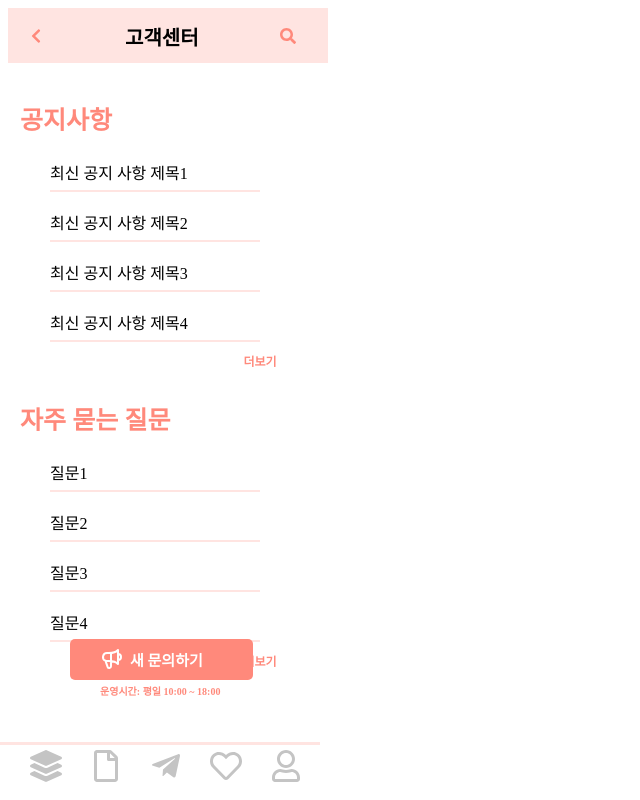
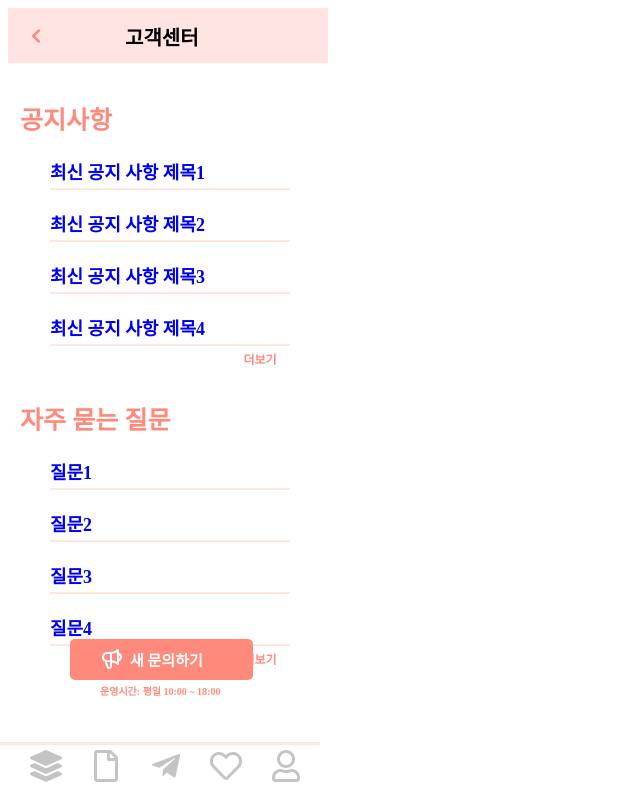
Before and after one commit to HJTN/SW_TP, a React (Create React App) app: page /Center in a window 1280 px wide. Shown: the whole page, without its empty margins (0-640 px from the left). Built offline with nearby package versions, Linux system fonts and the light colour scheme.

Commit message:
Modify: Center, Chat parts

```diff
--- a/src/Center.js
+++ b/src/Center.js
@@ -4,10 +4,24 @@ import styles from './Center.module.css';
 import { FaSearch, FaChevronLeft } from "react-icons/fa";
 import { HiOutlineSpeakerphone} from 'react-icons/hi'
 import Navbar from './Navbar';
+import { List } from 'antd';
 function Center()
 {
-    function handleClick() {
-        alert('Clicked!')
+    let noti_list = ['최신 공지 사항 제목1', '최신 공지 사항 제목2', '최신 공지 사항 제목3', '최신 공지 사항 제목4']
+    let ques_list = ['질문1', '질문2', '질문3', '질문4']
+    const [notis, setNotis] = useState(noti_list)
+    const [ques, setQues] = useState(ques_list)
+
+    const renderItem = (data) => {
+        return (
+            <div className={styles.renderItemBox}>
+                <Link to={''} style={{textDecoration: 'none'}}>
+                    <div className={styles.renderInBox}>
+                        <span className={styles.renderItem}>{data}</span>
+                    </div>
+                </Link>
+            </div>
+        )
     }
 
     return (
@@ -17,25 +31,28 @@ function Center()
                     <div className={styles.backIcon}><FaChevronLeft /></div>
                 </Link>
                 <h2 className={styles.Title}>고객센터</h2>
-                <Link to={'/Search'} /* 검색 페이지 구현 필요 */>
-                    <div className={styles.searchIcon}><FaSearch /></div>
+            </div>
+            <div className={styles.notifyBox}>
+                <h2 className={styles.boxTitle}>공지사항</h2>
+                <List
+                    dataSource={notis}
+                    renderItem={renderItem}
+                    className={styles.itemList}
+                />
+                <Link to={''}>
+                    <span className={styles.itemMore}>더보기</span>
                 </Link>
             </div>
-            <div className={styles.notifyListBox}>
-                <h2 className={styles.notifyTitle}>공지사항</h2>
-                <span className={styles.notifyItem1} /* 공지 사항 가져오는 기능 구현 필요 */>최신 공지 사항 제목1</span>
-                <span className={styles.notifyItem2}>최신 공지 사항 제목2</span>
-                <span className={styles.notifyItem3}>최신 공지 사항 제목3</span>
-                <span className={styles.notifyItem4}>최신 공지 사항 제목4</span>
-                <button className={styles.notifyMore} onClick={handleClick}>더보기</button>
-            </div>
-            <div className={styles.questionListBox}>
-                <h2 className={styles.questionTitle}>자주 묻는 질문</h2>
-                <span className={styles.questionItem1} /* 질문 가져오는 기능 구현 필요 */>질문1</span>
-                <span className={styles.questionItem2}>질문2</span>
-                <span className={styles.questionItem3}>질문3</span>
-                <span className={styles.questionItem4}>질문4</span>
-                <button className={styles.questionMore} onClick={handleClick}>더보기</button>
+            <div className={styles.questionBox}>
+                <h2 className={styles.boxTitle}>자주 묻는 질문</h2>
+                <List
+                    dataSource={ques}
+                    renderItem={renderItem}
+                    className={styles.itemList}
+                />
+                <Link to={''}>
+                    <span className={styles.itemMore}>더보기</span>
+                </Link>
             </div>
             <div className={styles.startQuestionBox}>
                 <Link to={''}>
--- a/src/Center.module.css
+++ b/src/Center.module.css
@@ -29,17 +29,7 @@
     align-items: center;
 }
 
-.searchIcon{
-    position: absolute;
-    left: 280px;
-    top: 28px;
-    width: fit-content;
-    height: fit-content;
-    color: #FF897B;
-    align-items: center;
-}
-
-.notifyListBox{
+.notifyBox{
     position: absolute;
     width: 270px;
     height: 270px;
@@ -47,7 +37,15 @@
     top: 100px;
 }
 
-.notifyTitle{
+.questionBox{
+    position: absolute;
+    width: 270px;
+    height: 270px;
+    left: 20px;
+    top: 400px;
+}
+
+.boxTitle{
     position: absolute;
     width: fit-content;
     height: fit-content;
@@ -58,138 +56,51 @@
     color: #FF897B;
 }
 
-.notifyItem1{
+.itemList{
     position: absolute;
-    left: 30px;
-    top: 60px;
-    width: 210px;
-    height: 30px;
-    text-align: left;
-    background-color: unset;
-    border-bottom: 2px solid #FFE4E1;
+    top: 32px;
+    width: 270px;
+    height: 220px;
 }
 
-.notifyItem2{
-    position: absolute;
-    left: 30px;
-    top: 110px;
-    width: 210px;
-    height: 30px;
-    text-align: left;
-    background-color: unset;
-    border-bottom: 2px solid #FFE4E1;
-}
-
-.notifyItem3{
-    position: absolute;
-    left: 30px;
-    top: 160px;
-    width: 210px;
-    height: 30px;
-    text-align: left;
-    background-color: unset;
-    border-bottom: 2px solid #FFE4E1;
-}
-
-.notifyItem4{
-    position: absolute;
-    left: 30px;
-    top: 210px;
-    width: 210px;
-    height: 30px;
-    text-align: left;
-    background-color: unset;
-    border-bottom: 2px solid #FFE4E1;
-}
-
-.notifyMore{
+.itemMore{
     position: absolute;
     bottom: 0px;
     right: 0px;
     width: 60px;
     height: 20px;
-    border-style: none;
     font-family: Roboto;
     font-size: 12px;
     font-weight: bold;
+    text-align: center;
     color: #FF897B;
+    background-color: unset;
+    border-style: none;
+}
+
+.renderItemBox{
+    position: relative;
+    top: 10px;
+    left: -40px;
+    width: 270px;
+    height: fit-content;
+    margin-bottom: 20px;
     background-color: unset;
 }
 
-.questionListBox{
-    position: absolute;
-    width: 270px;
-    height: 270px;
-    left: 20px;
-    top: 400px;
-}
-
-.questionTitle{
-    position: absolute;
-    width: fit-content;
-    height: fit-content;
-    margin: unset;
-    background-color: unset;
-    font-family: Roboto;
-    font-size: 25px;
-    color: #FF897B;
-}
-
-.questionItem1{
-    position: absolute;
+.renderInBox{
+    position: relative;
     left: 30px;
-    top: 60px;
-    width: 210px;
+    width: 240px;
     height: 30px;
-    text-align: left;
-    background-color: unset;
     border-bottom: 2px solid #FFE4E1;
 }
 
-.questionItem2{
-    position: absolute;
-    left: 30px;
-    top: 110px;
-    width: 210px;
-    height: 30px;
-    text-align: left;
-    background-color: unset;
-    border-bottom: 2px solid #FFE4E1;
-}
-
-.questionItem3{
-    position: absolute;
-    left: 30px;
-    top: 160px;
-    width: 210px;
-    height: 30px;
-    text-align: left;
-    background-color: unset;
-    border-bottom: 2px solid #FFE4E1;
-}
-
-.questionItem4{
-    position: absolute;
-    left: 30px;
-    top: 210px;
-    width: 210px;
-    height: 30px;
-    text-align: left;
-    background-color: unset;
-    border-bottom: 2px solid #FFE4E1;
-}
-
-.questionMore{
-    position: absolute;
-    bottom: 0px;
-    right: 0px;
-    width: 60px;
-    height: 20px;
-    border-style: none;
-    font-family: Roboto;
-    font-size: 12px;
+.renderItem{
+    width: fit-content;
+    height: fit-content;
+    font-size: 18px;
     font-weight: bold;
-    color: #FF897B;
     background-color: unset;
 }
 
--- a/src/Chat.js
+++ b/src/Chat.js
@@ -9,8 +9,19 @@ function Chat()
     const [Chats, setChats] = useState([])
     const [value, setValue] = useState('')
 
+    const renderItem = (chat) => {
+        return (
+            <div className={styles.renderItemBox}>
+                <span className={styles.renderItem}>{chat}</span>
+            </div>
+        )
+    }
+
     const handleClick = () => {
-        alert('Clicked!');
+        if (value.trim().length > 0) {
+            setChats([...Chats, value]);
+            setValue('');
+        }
     }
 
     const handleKeyDown = (e) => {
@@ -36,14 +47,8 @@ function Chat()
             </div>
             <List
                 dataSource={Chats}
-                renderItem={todo => (
-                    <List.Item>
-                        {todo}
-                    </List.Item>
-                )}
-                style={({
-                    marginBottom: '4px'
-                })}
+                renderItem={renderItem}
+                className={styles.chatListBox}
             />
             <div className={styles.registerBox}>
                 <Input
--- a/src/Chat.module.css
+++ b/src/Chat.module.css
@@ -1,7 +1,7 @@
 .Mainbox {
+    position: fixed;
     width: 300px;
     height: 55px;
-    Top:-20px;
     background: #FFE4E1;
 }
 
@@ -10,7 +10,7 @@
     width: 20px;
     height: 20px;
     left: 28px;
-    top: 28px;
+    top: 18px;
     align-items: center;
     color: #FF897B;
 }
@@ -25,11 +25,11 @@
     width: fit-content;
     height: fit-content;
     Left: 140px;
-    Top: 5px;
+    Top: -4px;
 }
 
 .registerBox{
-    position: absolute;
+    position: fixed;
     bottom: 80px;
     left: 20px;
     width: 280px;
@@ -45,7 +45,9 @@
     left: 15px;
     width: 180px;
     height: 20px;
-    border-bottom: 1px solid #c4c4c4;
+    outline: none;
+    border: none;
+    border-bottom: 2px solid #FF897B;
 }
 
 .registerBtn{
@@ -63,3 +65,31 @@
     border-style: none;
     border-color: white;
 }
+
+.chatListBox {
+    position: absolute;
+    top: 60px;
+    left: 8px;
+    width: 300px;
+    height: 400px;
+}
+
+.renderItemBox{
+    position: relative;
+    top: -14px;
+    left: -40px;
+    width: 300px;
+    height: fit-content;
+    margin-bottom: 5px;
+    background-color: unset;
+}
+
+.renderItem{
+    position: relative;
+    top: 10px;
+    left: 25px;
+    height: fit-content;
+    font-size: 18px;
+    font-weight: bold;
+    word-break: break-all;
+}
```
